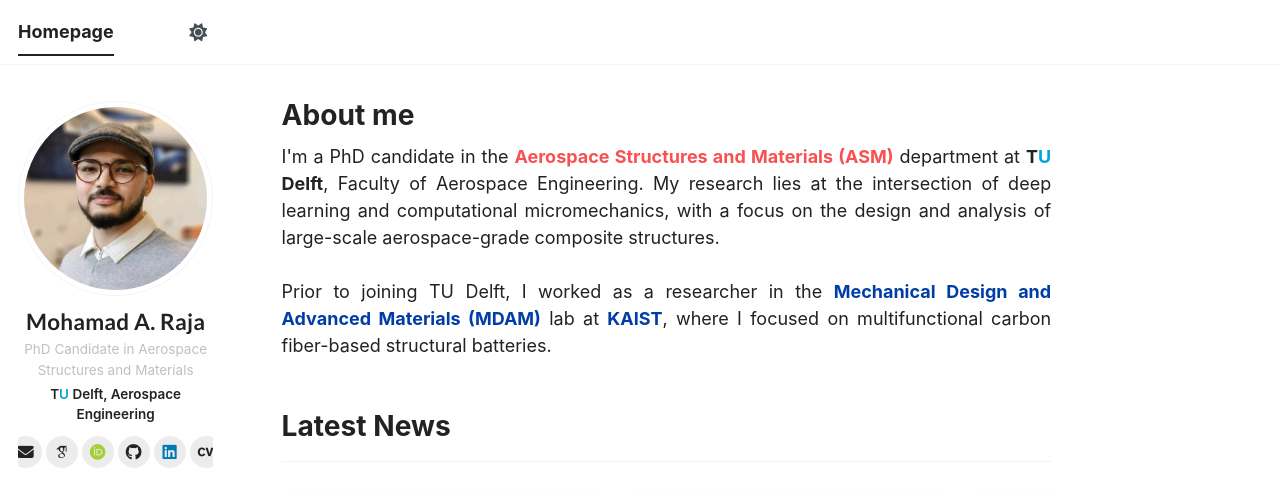
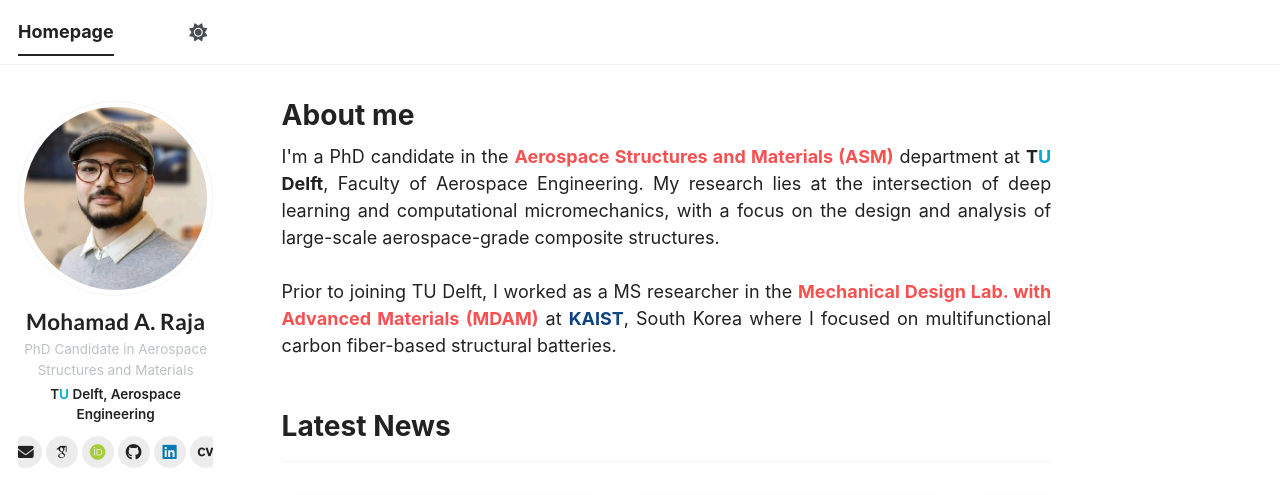
Before and after one commit to MohamadA-RJ/mohamada-rj.github.io, a Jekyll site: the page built from _pages/about.md, in a window 1280 px wide and 900 px high, cut to the strip 0-495 px from the top of the window. Built offline with Jekyll 4.4.1, drawn with Linux system fonts in a browser that asks for light colours; some web fonts are replaced; a script bundle is joined from its source files by our own code; library files that are not in the unit come from our copies.

Commit message:
Fixing the about me paragrphs

```diff
--- a/_pages/about.md
+++ b/_pages/about.md
@@ -14,7 +14,7 @@ I'm a PhD candidate in <span style="color: #0066cc;">Aerospace Structures and Ma
 I'm a PhD candidate in the <a href="https://www.tudelft.nl/en/ae/organisation/departments/aerospace-structures-and-materials" style="color: #f85151; text-decoration: none; font-weight: bold;">Aerospace Structures and Materials (ASM)</a> department at <a href="https://www.tudelft.nl/en/" style="color: inherit; text-decoration: none; font-weight: bold;">T<span style="color: #00A6D6;">U</span> Delft</a>, Faculty of Aerospace Engineering. My research lies at the intersection of deep learning and computational micromechanics, with a focus on the design and analysis of large-scale aerospace-grade composite structures.
 <br>
 <br>
-Prior to joining TU Delft, I worked as a researcher in the <a href="http://mdam.kaist.ac.kr/" style="color: #003DA5; text-decoration: none; font-weight: bold;">Mechanical Design and Advanced Materials (MDAM)</a> lab at <a href="https://me.kaist.ac.kr/eng/main/main.html" style="color: inherit; text-decoration: none; font-weight: bold;"><span style="color: #003DA5;">KAIST</span></a>, where I focused on multifunctional carbon fiber-based structural batteries.
+Prior to joining TU Delft, I worked as a MS researcher in the <a href="http://mdam.kaist.ac.kr/" style="color: #f85151; text-decoration: none; font-weight: bold;">Mechanical Design Lab. with Advanced Materials (MDAM)</a> at <a href="https://me.kaist.ac.kr/eng/main/main.html" style="color: inherit; text-decoration: none; font-weight: bold;"><span style="color: #0F4482;">KAIST</span></a>, South Korea where I focused on multifunctional carbon fiber-based structural batteries.
 </div>
 
 <br>
```
